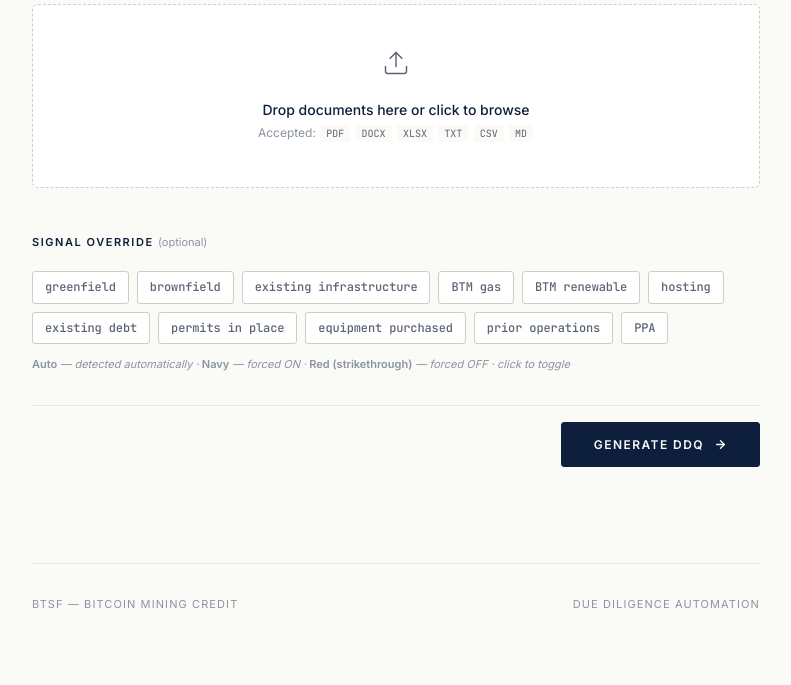
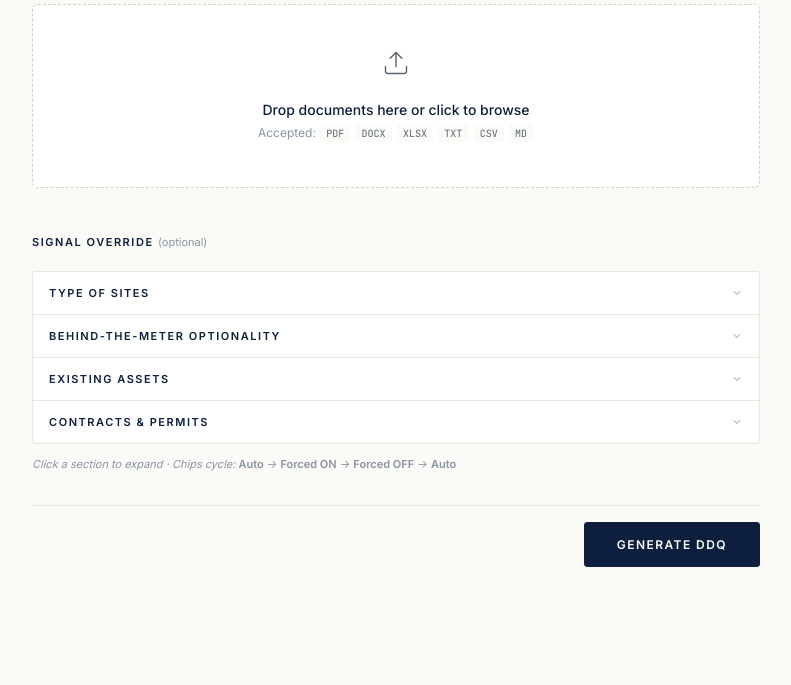
Before and after one commit to MuadDibPill/btsf-ddq-tool, a Flask app: page / in a window 1280 px wide. Shown: the part 572-1257 px from the top of the page, without its empty margins (244-1035 px from the left). After the commit the page ends 1139 px from the top, so only its background shows below. Run offline with Flask 3, Linux system fonts and the light colour scheme.

Commit message:
Update index.html

```diff
--- a/ddq_web/templates/index.html
+++ b/ddq_web/templates/index.html
@@ -66,7 +66,7 @@
     .shell {
       max-width: 760px;
       margin: 0 auto;
-      padding: 40px 16px 72px;
+      padding: 40px 16px 48px;
     }
 
     /* ─────────── Header ─────────── */
@@ -311,7 +311,67 @@
     }
     .file-item .remove:hover { color: var(--danger); }
 
-    /* ─────────── Signals (chip UI preserved) ─────────── */
+    /* ─────────── Signals (collapsible categories) ─────────── */
+    .signals-wrap {
+      display: flex;
+      flex-direction: column;
+      gap: 1px;
+      background: var(--border);
+      border: 1px solid var(--border);
+      border-radius: var(--radius);
+      overflow: hidden;
+    }
+    .signals-section {
+      background: var(--surface);
+    }
+    .signals-section-head {
+      width: 100%;
+      display: flex;
+      align-items: center;
+      gap: 12px;
+      padding: 14px 16px;
+      background: transparent;
+      border: none;
+      text-align: left;
+      cursor: pointer;
+      transition: background .15s;
+      font-family: inherit;
+    }
+    .signals-section-head:hover { background: var(--navy-soft); }
+    .signals-section-title {
+      font-size: 11px;
+      font-weight: 600;
+      letter-spacing: 0.14em;
+      text-transform: uppercase;
+      color: var(--navy);
+      flex: 1;
+    }
+    .signals-section-count {
+      font-size: 10px;
+      font-family: var(--mono);
+      color: var(--text-mute);
+      letter-spacing: 0.06em;
+      text-transform: uppercase;
+    }
+    .signals-section-count.has-overrides {
+      color: var(--orange);
+      font-weight: 600;
+    }
+    .signals-chevron {
+      width: 12px; height: 12px;
+      color: var(--text-mute);
+      transition: transform .2s;
+      flex-shrink: 0;
+    }
+    .signals-section.is-open .signals-chevron { transform: rotate(180deg); color: var(--navy); }
+    .signals-section-body {
+      max-height: 0;
+      overflow: hidden;
+      transition: max-height .25s ease;
+    }
+    .signals-section.is-open .signals-section-body { max-height: 240px; }
+    .signals-section-body .signals-grid { padding: 0 16px 14px; }
+
     .signals-grid {
       display: flex;
       flex-wrap: wrap;
@@ -565,18 +625,6 @@
       font-size: 13px;
     }
 
-    /* ─────────── Footer ─────────── */
-    .footer {
-      margin-top: 96px;
-      padding-top: 32px;
-      border-top: 1px solid var(--border);
-      display: flex;
-      justify-content: space-between;
-      font-size: 11px;
-      letter-spacing: 0.1em;
-      text-transform: uppercase;
-      color: var(--text-mute);
-    }
   </style>
 </head>
 
@@ -643,33 +691,86 @@
         <div class="section-head">
           <div class="section-title">Signal Override <span style="color:var(--text-mute);font-weight:400;text-transform:none;letter-spacing:0">(optional)</span></div>
         </div>
-        <div class="signals-grid" id="signals-grid">
-          <div class="signal-chip" data-key="greenfield"              data-state="auto">greenfield</div>
-          <div class="signal-chip" data-key="brownfield"              data-state="auto">brownfield</div>
-          <div class="signal-chip" data-key="existing_infrastructure" data-state="auto">existing infrastructure</div>
-          <div class="signal-chip" data-key="btm_gas"                 data-state="auto">BTM gas</div>
-          <div class="signal-chip" data-key="btm_renewable"           data-state="auto">BTM renewable</div>
-          <div class="signal-chip" data-key="hosting"                 data-state="auto">hosting</div>
-          <div class="signal-chip" data-key="existing_debt"           data-state="auto">existing debt</div>
-          <div class="signal-chip" data-key="permits_in_place"        data-state="auto">permits in place</div>
-          <div class="signal-chip" data-key="equipment_purchased"     data-state="auto">equipment purchased</div>
-          <div class="signal-chip" data-key="prior_operations"        data-state="auto">prior operations</div>
-          <div class="signal-chip" data-key="ppa_present"             data-state="auto">PPA</div>
+        <div class="signals-wrap">
+
+          <!-- Type of sites -->
+          <div class="signals-section">
+            <button type="button" class="signals-section-head" aria-expanded="false">
+              <span class="signals-section-title">Type of sites</span>
+              <span class="signals-section-count"></span>
+              <svg class="signals-chevron" viewBox="0 0 24 24" fill="none" stroke="currentColor" stroke-width="2" stroke-linecap="round" stroke-linejoin="round">
+                <polyline points="6 9 12 15 18 9"/>
+              </svg>
+            </button>
+            <div class="signals-section-body">
+              <div class="signals-grid">
+                <div class="signal-chip" data-key="greenfield"              data-state="auto">greenfield</div>
+                <div class="signal-chip" data-key="brownfield"              data-state="auto">brownfield</div>
+                <div class="signal-chip" data-key="existing_infrastructure" data-state="auto">electrical infrastructure &amp; land</div>
+              </div>
+            </div>
+          </div>
+
+          <!-- Behind-the-meter optionality -->
+          <div class="signals-section">
+            <button type="button" class="signals-section-head" aria-expanded="false">
+              <span class="signals-section-title">Behind-the-meter optionality</span>
+              <span class="signals-section-count"></span>
+              <svg class="signals-chevron" viewBox="0 0 24 24" fill="none" stroke="currentColor" stroke-width="2" stroke-linecap="round" stroke-linejoin="round">
+                <polyline points="6 9 12 15 18 9"/>
+              </svg>
+            </button>
+            <div class="signals-section-body">
+              <div class="signals-grid">
+                <div class="signal-chip" data-key="btm_gas"       data-state="auto">BTM gas</div>
+                <div class="signal-chip" data-key="btm_renewable" data-state="auto">BTM renewables</div>
+              </div>
+            </div>
+          </div>
+
+          <!-- Existing assets -->
+          <div class="signals-section">
+            <button type="button" class="signals-section-head" aria-expanded="false">
+              <span class="signals-section-title">Existing assets</span>
+              <span class="signals-section-count"></span>
+              <svg class="signals-chevron" viewBox="0 0 24 24" fill="none" stroke="currentColor" stroke-width="2" stroke-linecap="round" stroke-linejoin="round">
+                <polyline points="6 9 12 15 18 9"/>
+              </svg>
+            </button>
+            <div class="signals-section-body">
+              <div class="signals-grid">
+                <div class="signal-chip" data-key="hosting"          data-state="auto">Hosting contracts</div>
+                <div class="signal-chip" data-key="prior_operations" data-state="auto">Operating site</div>
+              </div>
+            </div>
+          </div>
+
+          <!-- Contracts & Permits -->
+          <div class="signals-section">
+            <button type="button" class="signals-section-head" aria-expanded="false">
+              <span class="signals-section-title">Contracts &amp; Permits</span>
+              <span class="signals-section-count"></span>
+              <svg class="signals-chevron" viewBox="0 0 24 24" fill="none" stroke="currentColor" stroke-width="2" stroke-linecap="round" stroke-linejoin="round">
+                <polyline points="6 9 12 15 18 9"/>
+              </svg>
+            </button>
+            <div class="signals-section-body">
+              <div class="signals-grid">
+                <div class="signal-chip" data-key="permits_in_place" data-state="auto">permits commission</div>
+                <div class="signal-chip" data-key="ppa_present"      data-state="auto">PPA</div>
+              </div>
+            </div>
+          </div>
+
         </div>
         <div class="signals-legend">
-          <b>Auto</b> — detected automatically · <b>Navy</b> — forced ON · <b>Red (strikethrough)</b> — forced OFF · click to toggle
+          Click a section to expand · Chips cycle: <b>Auto</b> → <b>Forced ON</b> → <b>Forced OFF</b> → <b>Auto</b>
         </div>
       </div>
 
       <!-- Submit -->
       <div class="actions">
-        <button class="btn" id="submit-btn" onclick="submitJob()">
-          Generate DDQ
-          <svg width="13" height="13" viewBox="0 0 24 24" fill="none" stroke="currentColor" stroke-width="2.5" stroke-linecap="round" stroke-linejoin="round">
-            <line x1="5" y1="12" x2="19" y2="12"/>
-            <polyline points="12 5 19 12 12 19"/>
-          </svg>
-        </button>
+        <button class="btn" id="submit-btn" onclick="submitJob()">Generate DDQ</button>
       </div>
 
     </div>
@@ -721,12 +822,6 @@
         <button class="btn btn-ghost" onclick="resetForm()">New Deal</button>
       </div>
     </section>
-
-    <!-- Footer -->
-    <footer class="footer">
-      <div>BTSF — Bitcoin Mining Credit</div>
-      <div>Due Diligence Automation</div>
-    </footer>
 
   </main>
 
@@ -787,9 +882,19 @@
       renderFileList();
     }
 
+    // ── Signal sections (collapsible) ─────────────────────────────────
+    document.querySelectorAll(".signals-section-head").forEach(head => {
+      head.addEventListener("click", () => {
+        const section = head.closest(".signals-section");
+        const isOpen  = section.classList.toggle("is-open");
+        head.setAttribute("aria-expanded", isOpen);
+      });
+    });
+
     // ── Signal chips ──────────────────────────────────────────────────
     document.querySelectorAll(".signal-chip").forEach(chip => {
-      chip.addEventListener("click", () => {
+      chip.addEventListener("click", ev => {
+        ev.stopPropagation();
         const state = chip.dataset.state;
         if (state === "auto") {
           chip.dataset.state = "on";
@@ -802,8 +907,23 @@
           chip.dataset.state = "auto";
           chip.classList.remove("forced-off");
         }
+        updateSectionCounts();
       });
     });
+
+    function updateSectionCounts() {
+      document.querySelectorAll(".signals-section").forEach(section => {
+        const forced = section.querySelectorAll(".signal-chip.forced-on, .signal-chip.forced-off").length;
+        const badge  = section.querySelector(".signals-section-count");
+        if (forced > 0) {
+          badge.textContent = forced + " forced";
+          badge.classList.add("has-overrides");
+        } else {
+          badge.textContent = "";
+          badge.classList.remove("has-overrides");
+        }
+      });
+    }
 
     function getSignalsOverride() {
       const parts = [];
@@ -930,6 +1050,12 @@
         c.dataset.state = "auto";
         c.classList.remove("forced-on", "forced-off");
       });
+      document.querySelectorAll(".signals-section").forEach(s => {
+        s.classList.remove("is-open");
+        const head = s.querySelector(".signals-section-head");
+        if (head) head.setAttribute("aria-expanded", "false");
+      });
+      updateSectionCounts();
     }
   </script>
 </body>
```
